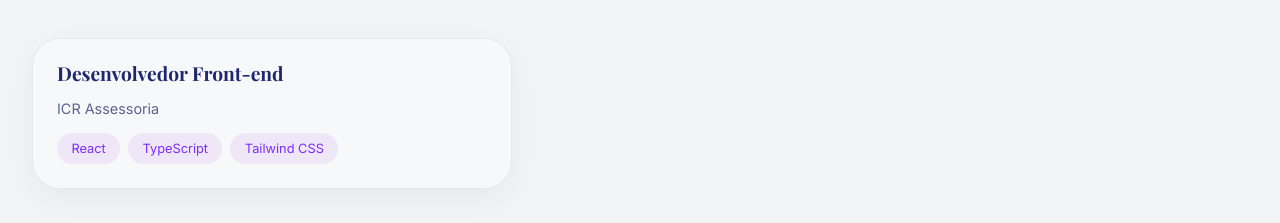
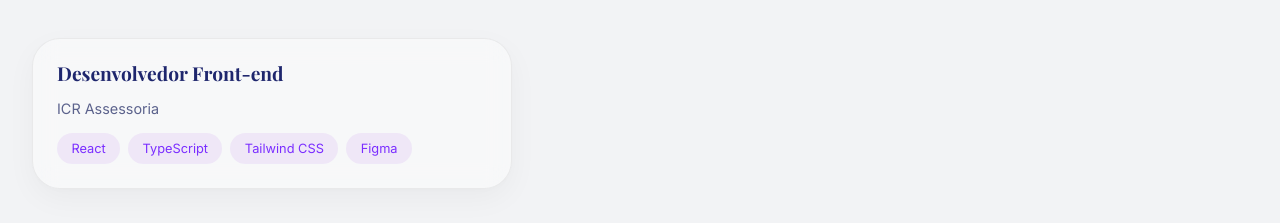
Before and after one commit to Henricantin/portfolio, a React (Vite) app: page / in a window 1280 px wide. Shown: the part 2020-2243 px from the top of the page. Built offline with nearby package versions, Linux system fonts and the light colour scheme.

Commit message:
update current stack experience

```diff
--- a/src/components/ExperienceCard/index.tsx
+++ b/src/components/ExperienceCard/index.tsx
@@ -12,6 +12,7 @@ function ExperienceCard() {
 					<span>React</span>
 					<span>TypeScript</span>
 					<span>Tailwind CSS</span>
+					<span>Figma</span>
 				</div>
 			</div>
 
```
